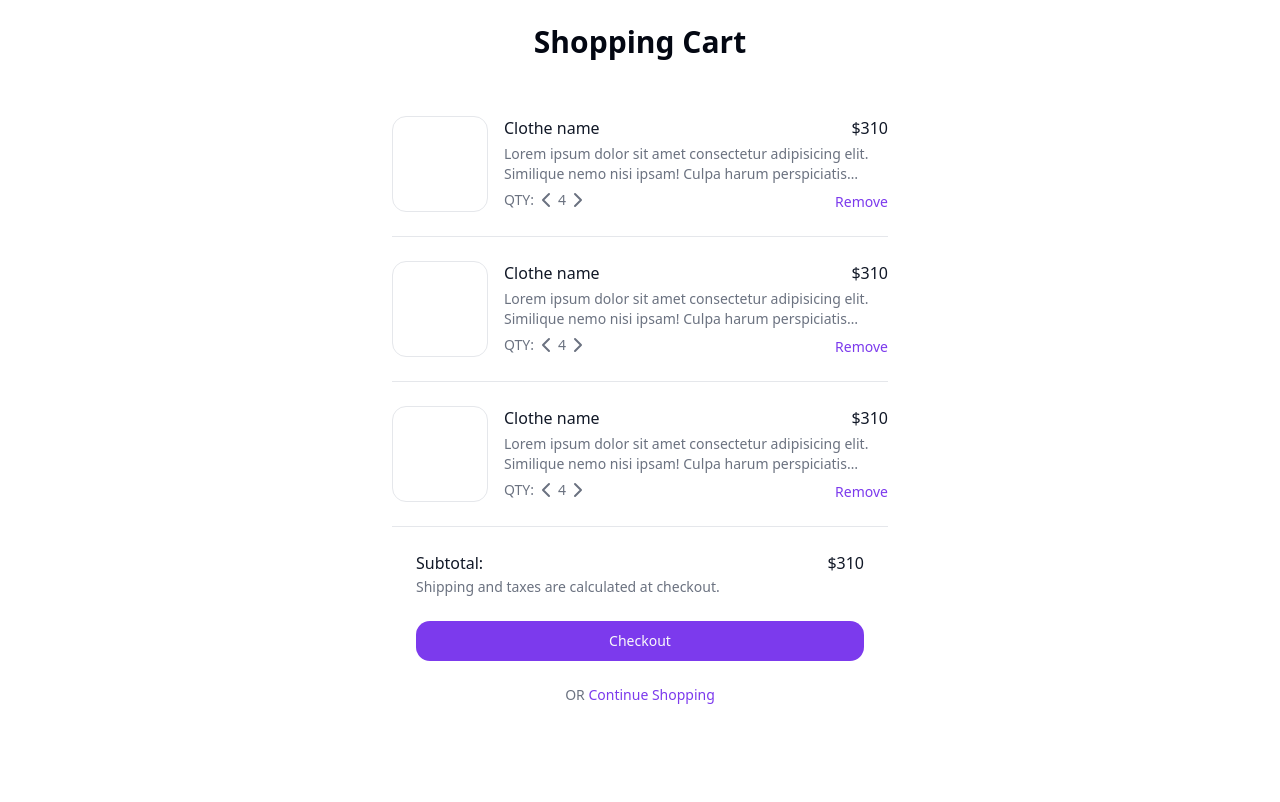
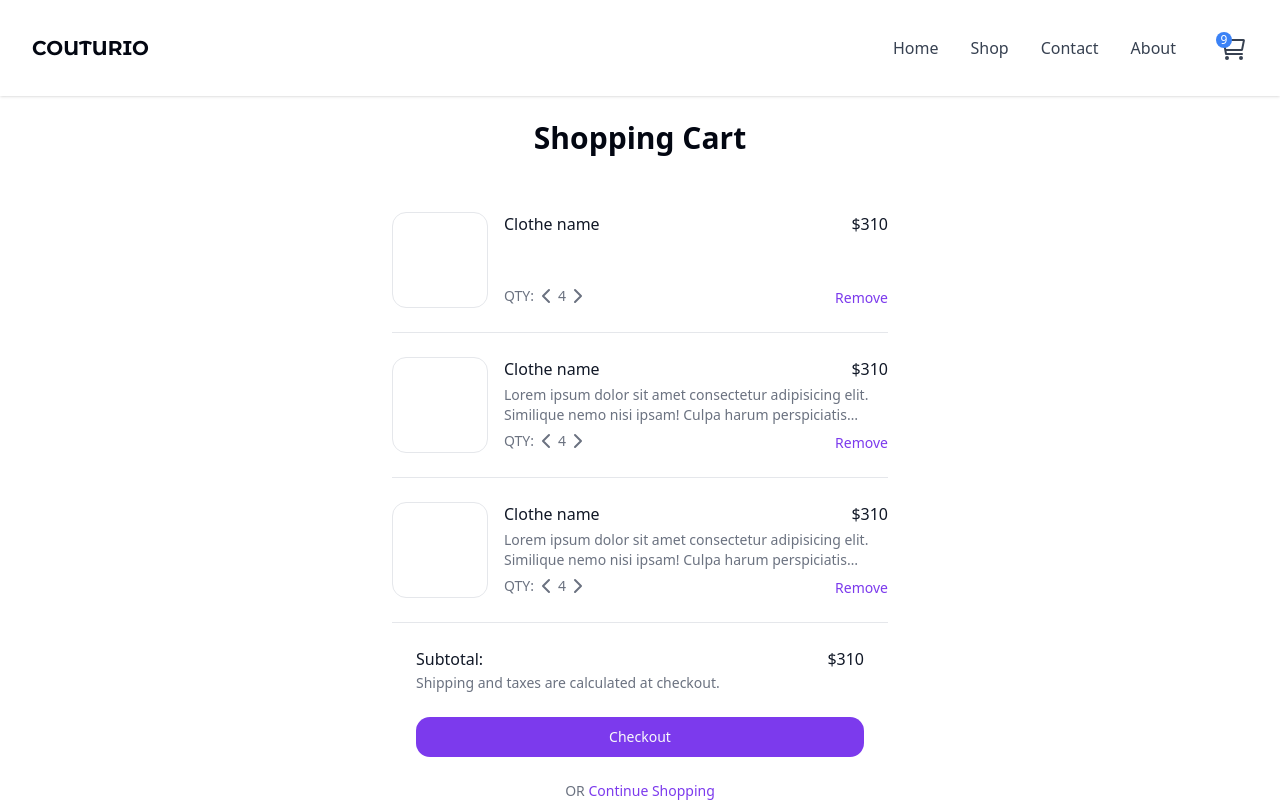
Before and after one commit to naijadevgamer/react-commerce, a React (Vite) app: page /cart in a window 1280 px wide. Shown: the top 802 px of the page. Built offline with nearby package versions, Linux system fonts and the light colour scheme.

Commit message:
Add cart page

```diff
--- a/src/pages/CartPage.tsx
+++ b/src/pages/CartPage.tsx
@@ -1,9 +1,12 @@
+import Footer from "@/components/Footer";
+import Navbar from "@/components/Navbar";
 import { Button } from "@/components/ui/button";
 import { ChevronLeft, ChevronRight } from "lucide-react";
 
 const CartPage = () => {
   return (
     <div>
+      <Navbar />
       <div className="mx-auto mt-6 w-full max-w-lg px-2 sm:max-w-lg">
         <h1 className="text-center text-3xl font-semibold">Shopping Cart</h1>
 
@@ -21,12 +24,6 @@ const CartPage = () => {
                       <h3>Clothe name</h3>
                       <p className="ml-4">$310</p>
                     </div>
-                    <p className="mt-1 line-clamp-2 text-sm text-gray-500">
-                      Lorem ipsum dolor sit amet consectetur adipisicing elit.
-                      Similique nemo nisi ipsam! Culpa harum perspiciatis neque
-                      a officia repellendus consequuntur architecto nobis,
-                      facere saepe eius, iste ratione, minus rerum laboriosam?
-                    </p>
                   </div>
 
                   <div className="flex flex-1 items-end justify-between text-sm">
@@ -160,6 +157,7 @@ const CartPage = () => {
           </div>
         </div>
       </div>
+      <Footer />
     </div>
   );
 };
```
